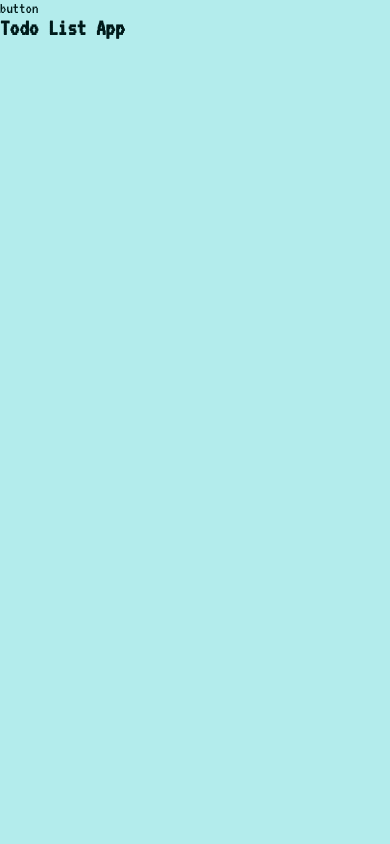
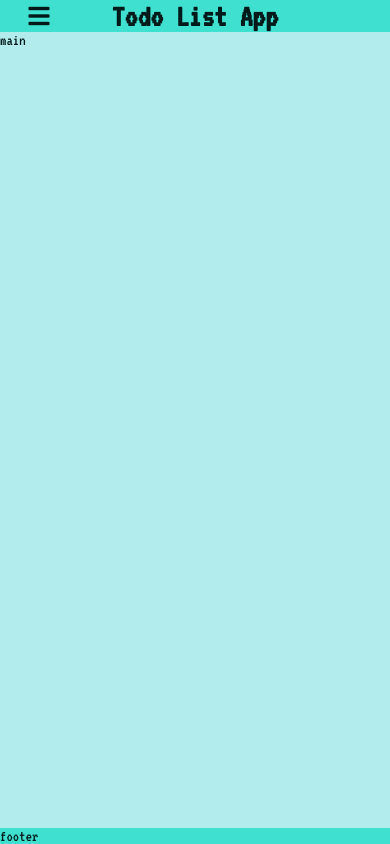
Before and after one commit to ysricky/todo-list, a plain HTML site: page index.html in a window 390 px wide. Drawn offline with Linux system fonts and the light colour scheme.

Commit message:
create layout

```diff
--- a/bundle.js
+++ b/bundle.js
@@ -15,7 +15,7 @@
   \**********************/
 /***/ (() => {
 
-eval("\n\n//# sourceURL=webpack://todo-list/./src/index.js?");
+eval("const sideBar = document.querySelector('section');\nconst btnMenu = document.querySelector('.toggle-btn');\n\nbtnMenu.addEventListener('click', () => {\n  sideBar.classList.toggle('slide');\n});\n\n\n//# sourceURL=webpack://todo-list/./src/index.js?");
 
 /***/ })
 
--- a/index.html
+++ b/index.html
@@ -7,7 +7,8 @@
     <meta name="viewport" content="width=device-width, initial-scale=1.0">
     <link rel="shortcut icon" href="img/favicon.ico">
     <link rel="stylesheet" href="style.css">
-    <script src="https://use.fontawesome.com/4d6914e42d.js"></script>
+    <link rel="stylesheet" href="https://cdnjs.cloudflare.com/ajax/libs/font-awesome/5.15.4/css/all.min.css" />
+    <!-- <script src="https://use.fontawesome.com/4d6914e42d.js" crossorigin="anonymous"></script> -->
     <script src="bundle.js" defer></script>
     <title>Todo List App</title>
 </head>
@@ -16,21 +17,25 @@
     <div id="content-container">
         <!-- header section -->
         <header>
-            <nav>
-                <div>button</div>
-                <div class="logo">
-                    <h1>Todo List App</h1>
-                </div>
-            </nav>
+            <div class="toggle-btn">
+                <i class="fas fa-bars"></i>
+            </div>
+            <div class="logo">
+                <h1>Todo List App</h1>
+            </div>
         </header>
         <!-- end of header -->
 
+        <!-- menu section -->
+        <section></section>
+        <!-- end of menu -->
+
         <!-- main section -->
-        <main></main>
+        <main>main</main>
         <!-- end of main -->
 
         <!-- footer section -->
-        <footer></footer>
+        <footer>footer</footer>
         <!-- end of footer -->
     </div>
 </body>
--- a/style.css
+++ b/style.css
@@ -1,8 +1,8 @@
 @import url('https://fonts.googleapis.com/css2?family=VT323&display=swap');
 
 :root {
-  --primary: #3bd6c6;
-  --secondary: #40e0d0;
+  --primary: #40e0d0;
+  --secondary: #3bd6c6;
   --tertiary: #b3ecec;
   --font: #001a1a;
 }
@@ -17,7 +17,95 @@
 
 body {
   min-height: 100vh;
-  background-color: var(--tertiary);
   font-family: 'VT323', monospace;
   color: var(--font);
 }
+
+#content-container {
+  min-height: 100vh;
+  display: grid;
+  grid-template-columns: 0.3fr 0.7fr;
+  grid-template-rows: min-content auto min-content;
+  grid-template-areas:
+    'header header'
+    'menu-content main'
+    'footer footer';
+}
+
+/* header */
+header {
+  grid-area: header;
+  background-color: var(--primary);
+  display: flex;
+  justify-content: center;
+  align-items: center;
+}
+
+.toggle-btn {
+  display: none;
+}
+
+.logo {
+  text-align: center;
+  grid-area: logo;
+}
+/* end of header */
+
+section {
+  grid-area: menu-content;
+  background-color: var(--secondary);
+}
+
+main {
+  grid-area: main;
+  background-color: var(--tertiary);
+}
+
+footer {
+  grid-area: footer;
+  background-color: var(--primary);
+}
+
+@media screen and (max-width: 576px) {
+  #content-container {
+    grid-template-columns: 1fr;
+    grid-template-rows: min-content auto min-content;
+    grid-template-areas:
+      'header'
+      'main'
+      'footer';
+  }
+
+  header {
+    display: grid;
+    grid-template-columns: 0.2fr 0.6fr 0.2fr;
+    grid-template-rows: 1fr;
+    grid-template-areas: 'toggle-btn logo .';
+  }
+
+  .toggle-btn {
+    display: flex;
+    justify-content: center;
+    align-items: center;
+    cursor: pointer;
+    font-size: 1.5rem;
+    grid-area: toggle-btn;
+  }
+
+  section {
+    grid-area: unset;
+    position: absolute;
+    top: 5%;
+    bottom: 0;
+    right: 30%;
+    left: 0;
+    transform: translateX(-100%);
+    opacity: 0;
+    transition: all 0.5s;
+  }
+}
+
+.slide {
+  transform: translateX(0%);
+  opacity: 1;
+}
```
